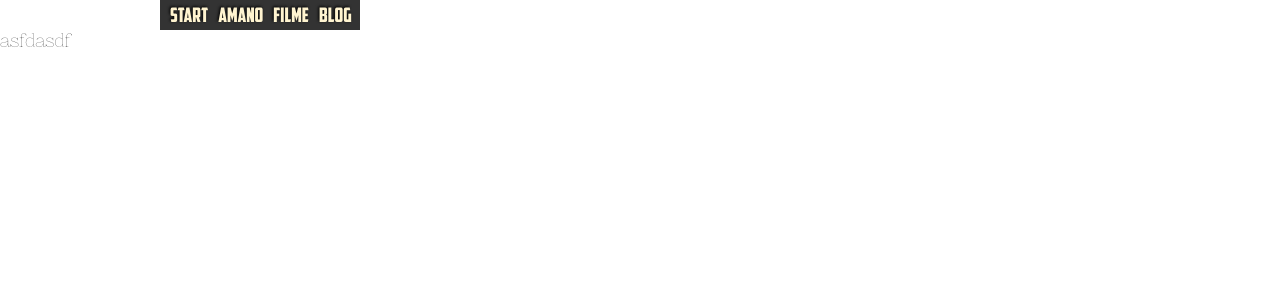
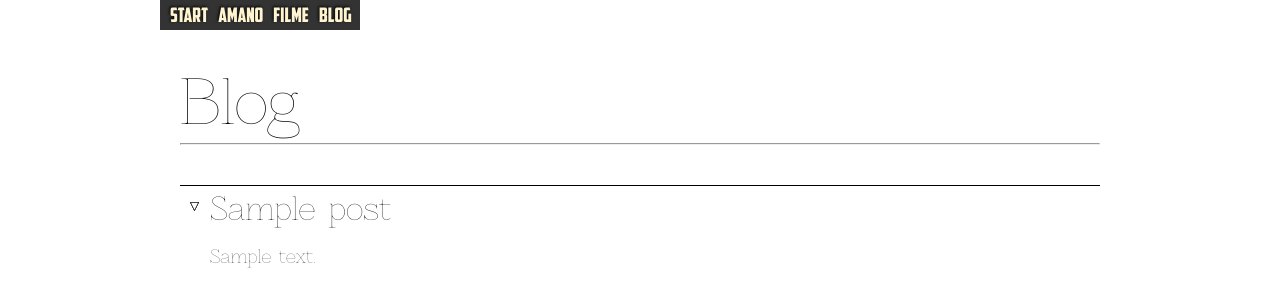
Before and after one commit to RaphaelBeutel/Amano, a WordPress theme: template themes/Amano/blog.php in a window 1280 px wide. Shown: the top 307 px of the page. Run offline with PHP 8.4 and a stand-in for WordPress, Linux system fonts and the light colour scheme; the site name, menu and one post (Sample post) are stand-ins, and other content is empty; some libraries are stand-ins or nearby versions.

Commit message:
Added blog

```diff
--- a/themes/Amano/blog.php
+++ b/themes/Amano/blog.php
@@ -1,4 +1,30 @@
 <?php /* Template Name: Blog */ ?>
 <?php get_header(); ?>
-	asfdasdf
+	<div class="wrapper">
+		<article id="blog">
+
+			<h1>Blog</h1><hr style="margin-bottom:40px;" />
+
+			<?php $post_number = 0; ?>
+
+			<?php query_posts( 'post_type=post' ); ?>
+			<?php if ( have_posts() ) : while ( have_posts() ) : the_post(); ?>
+				<?php if ( $post_number == 0 ) { ?>
+					<div id="<?php the_ID(); ?>" class="blog close open">
+				<?php }else{ ?>
+					<div id="<?php the_ID(); ?>" class="blog close ">
+				<?php } ?>
+					<div id="title-<?php the_ID(); ?>" class="title">
+						<img id="arrow" src="<?php bloginfo('template_directory'); ?>/gfx/arrow.png">
+						<h2><?php the_title(); ?></h2>
+					</div>
+					<div id="content-<?php the_ID(); ?>" class="content">
+						<?php echo the_content(); ?>
+					</div>
+
+				</div>
+				<?php $post_number++; ?>
+			<?php endwhile; endif; ?>
+		</article>
+	</div>
 <?php get_footer(); ?>
--- a/themes/Amano/css/style.css
+++ b/themes/Amano/css/style.css
@@ -48,7 +72,49 @@ h2 {
   float: left;
 }
 .movie div {
-  width: 330px;
+  width: 336px;
   float: left;
   text-align: justify;
 }
+.close {
+  transition: all 500ms ease;
+  height: 40px;
+}
+.close #arrow {
+  transition: all 200ms ease;
+  margin: 10px;
+  width: 10px;
+  height: 10px;
+  float: left;
+}
+.open {
+  transition: all 500ms ease;
+  height: auto;
+}
+.open #arrow {
+  transition: all 200ms linear;
+  margin: 10px;
+  width: 10px;
+  height: 10px;
+  float: left;
+  transform: rotate(90deg);
+}
+.blog {
+  margin-top: 10px;
+  width: 920px;
+  overflow: hidden;
+  border-top: 1px solid #000000;
+}
+.blog .title {
+  padding-top: 5px;
+}
+.blog .content {
+  width: 890px;
+  margin-top: 20px;
+  margin-left: 30px;
+}
+.blog img {
+  width: 890px;
+  height: auto;
+  margin-top: 20px;
+}
```
Also changed, not shown: other parts of themes/Amano/css/style.css (+24 -0 lines), themes/Amano/css/grid.css (+0 -24 lines), themes/Amano/gfx/arrow.png (added).
